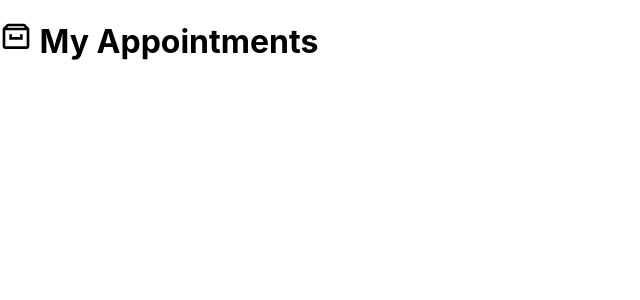
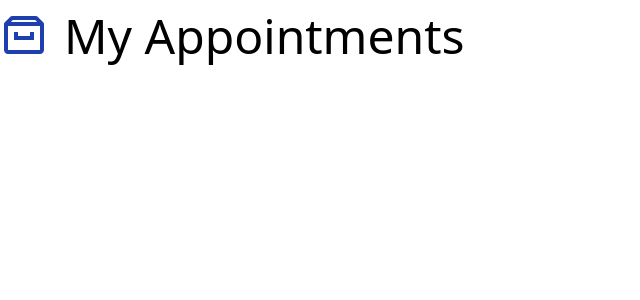
Before and after one commit to olaassem/react-interface, a React (Create React App) app: page / in a window 1280 px wide. Shown: the top 300 px of the page, without its empty margins (0-640 px from the left). Built offline with nearby package versions, Linux system fonts and the light colour scheme.

Commit message:
installs tailwindcss & craco + config files

```diff
--- /dev/null
+++ b/craco.config.js
@@ -0,0 +1,10 @@
+module.exports = {
+  style: {
+    postcss: {
+      plugins: [
+        require('tailwindcss'),
+        require('autoprefixer'),
+      ],
+    },
+  },
+}
--- a/src/App.js
+++ b/src/App.js
@@ -2,9 +2,12 @@
 
 function App() {
   return (
-    <div className="App">
+    <div className="App container mx-auto mt-3 font-thin">
       <header className="App-header">
-        <h1><BiArchive /> My Appointments</h1>
+        <h1 className="text-5xl">
+          <BiArchive className="inline-block text-blue-800 align-top mr-4" />
+          My Appointments
+        </h1>
       </header>
     </div>
   );
--- a/src/index.css
+++ b/src/index.css
@@ -1,13 +1,3 @@
-body {
-  margin: 0;
-  font-family: -apple-system, BlinkMacSystemFont, 'Segoe UI', 'Roboto', 'Oxygen',
-    'Ubuntu', 'Cantarell', 'Fira Sans', 'Droid Sans', 'Helvetica Neue',
-    sans-serif;
-  -webkit-font-smoothing: antialiased;
-  -moz-osx-font-smoothing: grayscale;
-}
-
-code {
-  font-family: source-code-pro, Menlo, Monaco, Consolas, 'Courier New',
-    monospace;
-}
+@tailwind base;
+@tailwind components;
+@tailwind utilities;
--- /dev/null
+++ b/tailwind.config.js
@@ -0,0 +1,11 @@
+module.exports = {
+  purge: ['./src/**/*.{js,jsx,ts,tsx}', './public/index.html'],
+  darkMode: false, // or 'media' or 'class'
+  theme: {
+    extend: {},
+  },
+  variants: {
+    extend: {},
+  },
+  plugins: [require('@tailwindcss/forms')],
+}
```
Also changed, not shown: package.json (+10 -3 lines), 1 other file (tests, documents, lock files or other folders).
